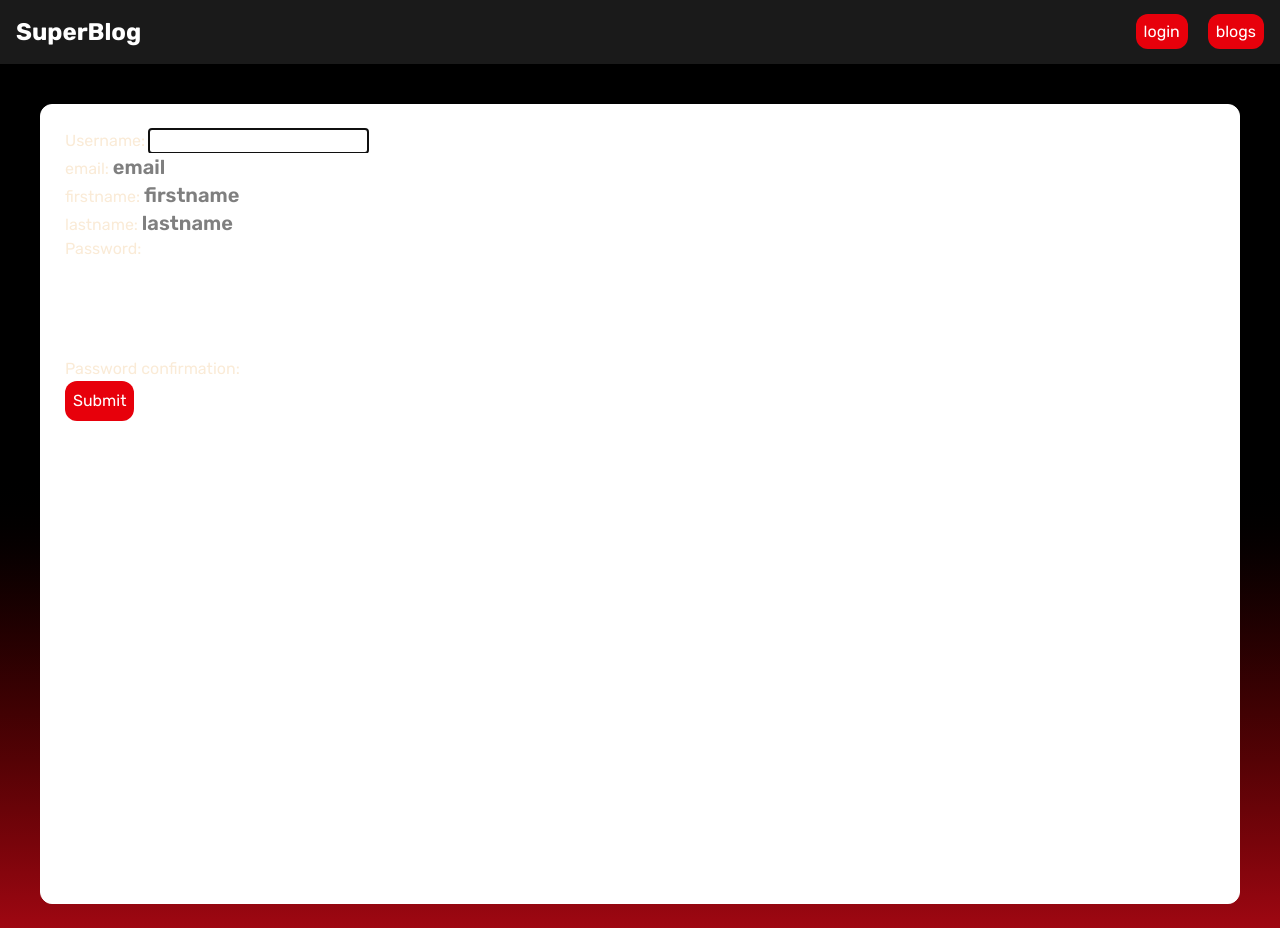
After one commit to gops26/superblog, a Django app: page /app/register in a window 1280 px wide. The commit adds this page. Run offline with Django 4.2, Linux system fonts and the light colour scheme; some libraries are stand-ins or nearby versions.

Commit message:
completion of register/login/logout functionality

```diff
--- a/app/forms.py
+++ b/app/forms.py
@@ -7,3 +7,12 @@ from crispy_forms.layout import Layout,Field,Div
 class Login_form(AuthenticationForm):
     username = forms.CharField(label="username",widget=forms.TextInput(attrs={"class":"bg-white text-black text-xl font-[Rubik] font-semibold","placeholder":"username"}))
     password = forms.CharField(label="password",widget=forms.TextInput(attrs={"class":"bg-white text-black text-xl font-[Rubik] font-semibold","placeholder":"password"}))
+
+class Register_form(UserCreationForm):
+    email = forms.EmailField(label="email",widget=forms.EmailInput(attrs={"class":"bg-white text-black text-xl font-[Rubik] font-semibold","placeholder":"email"}))
+    first_name =forms.CharField(label="firstname", widget=forms.TextInput(attrs={"class":"bg-white text-black text-xl font-[Rubik] font-semibold","placeholder":"firstname"}))
+    last_name = forms.CharField(label="lastname", widget=forms.TextInput(attrs={"class":"bg-white text-black text-xl font-[Rubik] font-semibold","placeholder":"lastname"}))
+
+    class Meta:
+        model = User
+        fields= ["username","email","first_name","last_name", "password1","password2"]
--- a/app/templates/navbar.html
+++ b/app/templates/navbar.html
@@ -3,7 +3,7 @@
       SuperBlog
     </h1>
     <div class="space-x-4">
-      {% if user.authenticated %}
+      {% if user.is_authenticated %}
         <a href="{% url 'logout' %}" class="text-white text-md font-Rubik rounded-xl hover:bg-yellow-400 hover:text-black  bg-primary px-2 py-2 transition duration-700 ease-in-out">logout</a>
       {% else %}
         <a href="{% url 'login' %}" class="text-white text-md font-Rubik rounded-xl hover:bg-yellow-400   hover:text-black bg-primary px-2 py-2 transition duration-700 ease-in-out">login</a>
--- /dev/null
+++ b/app/templates/register.html
@@ -0,0 +1,23 @@
+{% extends 'main.html' %}
+{% load tailwind_filters %}
+
+ {% block title %} home {% endblock %}
+{% block content%}
+<div
+  class="container bg-gradient-to-b from-black via-black to-red-800  font-[Rubik]"
+  style="height: 100%;"
+>
+
+{% include 'navbar.html' %}
+  <div class="p-6 mx-10 my-4 flex flex-col items-center justify-between  ">
+    <form method="post" class="bg-white rounded-xl w-300 h-screen  p-6 form light border" >
+      {% csrf_token %}
+      {{form|crispy}}
+
+
+      <!-- #secondary btn -->
+      <input type="submit" class="text-white text-md font-Rubik rounded-xl hover:bg-black hover:text-white  bg-primary px-2 py-2 transition duration-700 ease-in-out">
+    </form>
+  </div>
+</div>
+{% endblock %}
--- a/app/urls.py
+++ b/app/urls.py
@@ -4,6 +4,5 @@ urlpatterns = [
     path("app/", views.home_view,name="home"),
     path("app/login/", views.login_view,name="login"),
     path("app/logout", views.logout_view,name="logout"),
-
-
+    path("app/register", views.register_view,name="register_view"),
 ]
--- a/app/views.py
+++ b/app/views.py
@@ -1,5 +1,5 @@
 from django.shortcuts import render,redirect
-from .forms import Login_form
+from .forms import Login_form,Register_form
 from django.contrib.auth import login,logout,authenticate
 # Create your views here.
 def home_view(request):
@@ -22,10 +22,25 @@ def login_view(request):
 
 
 def logout_view(request):
-    return logout(request)
+    logout(request)
+    return redirect("home")
 
-def register_view():
-    pass
+def register_view(request):
+    if request.method == "POST":
+        form = Register_form(request.POST)
+        if form.is_valid():
+            form.save()
+            username = form.cleaned_data["username"]
+            password = form.cleaned_data["password1"]
+            user = authenticate(request, username=username,password=password )
+            if user is not None:
+                login(request,user)
+                print("sucess")
+                redirect("home")
+    else:
+        print("Failed")
+        form = Register_form()
+    return render(request, "register.html",{"form":form})
 
 def blogs_view():
     pass
--- a/superblog/settings.py
+++ b/superblog/settings.py
@@ -23,9 +23,9 @@ BASE_DIR = Path(__file__).resolve().parent.parent
 SECRET_KEY = "django-insecure-z7+an@*ot*tzqku*1lbk-eg7@6hmzz$k34=bn@$56=p3&=33)o"
 
 # SECURITY WARNING: don't run with debug turned on in production!
-DEBUG = True
+DEBUG = False
 
-ALLOWED_HOSTS = []
+ALLOWED_HOSTS = ["*"]
 
 
 # Application definition
```
Also changed, not shown: app/templates/404.html (added, +11 -0 lines), db.sqlite3.
